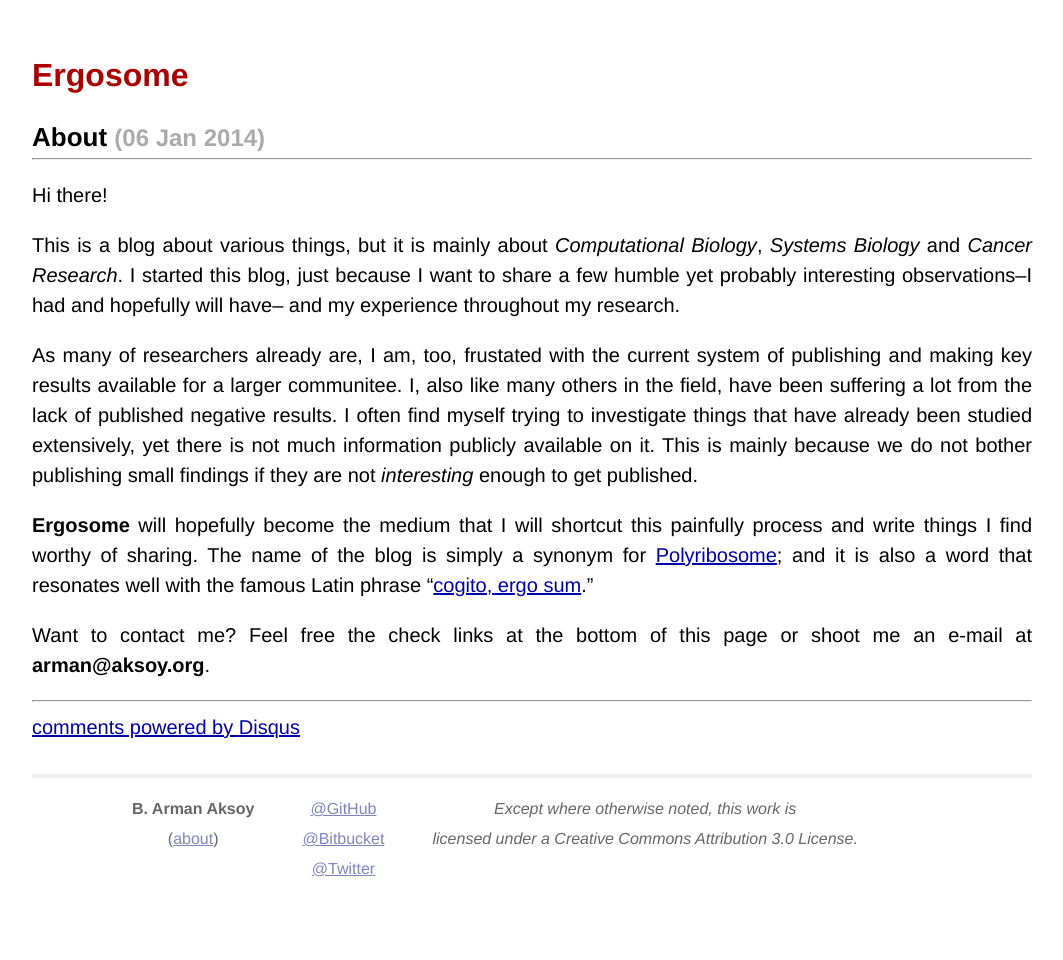
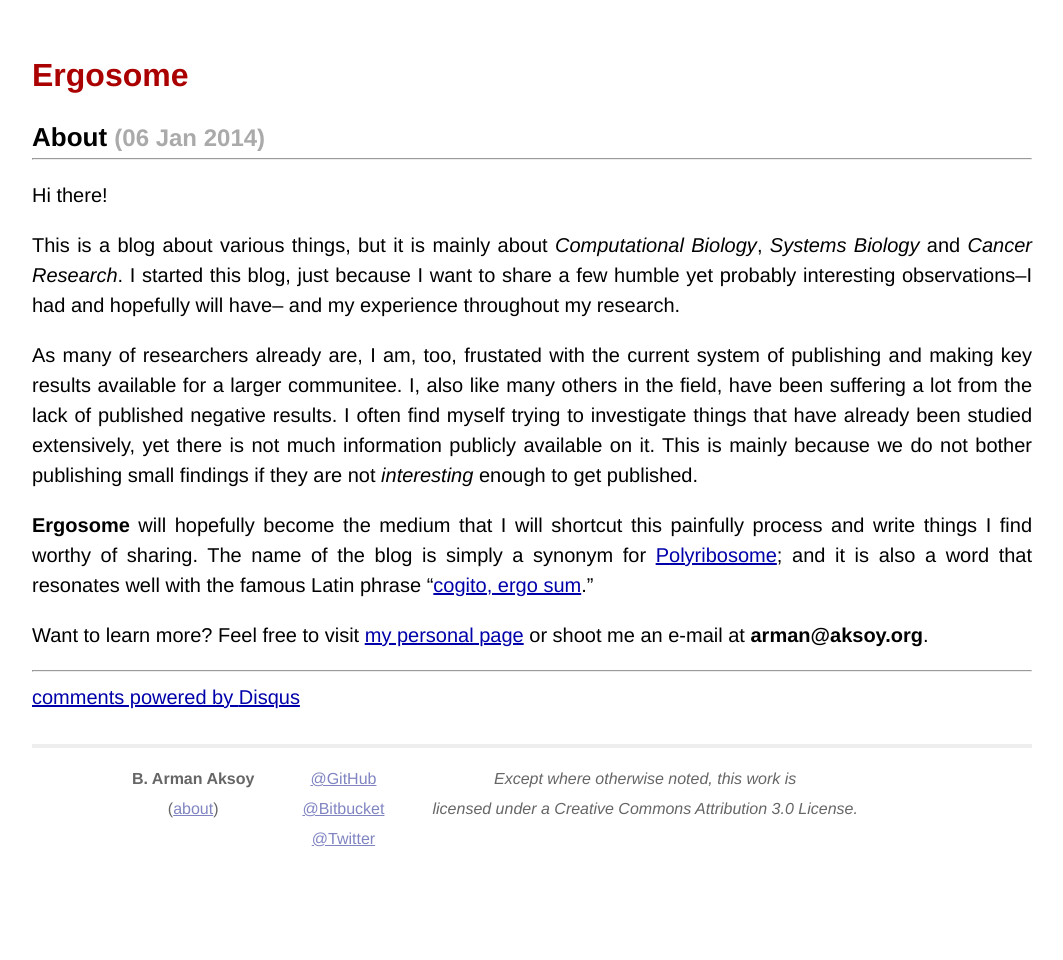
Before and after one commit to armish/ergosome, a Jekyll site: the page built from _posts/2014-01-06-about.markdown, in a window 1280 px wide. Shown: the whole page, without its empty margins (108-1171 px from the left). Built offline with Jekyll 4.4.1, drawn with Linux system fonts in a browser that asks for light colours; Markdown is read by kramdown in place of the engine named in the settings; comment, search, counter and statistics services are not loaded.

Commit message:
add new personal web page into the about page.

```diff
--- a/_posts/2014-01-06-about.markdown
+++ b/_posts/2014-01-06-about.markdown
@@ -20,7 +20,7 @@ This is mainly because we do not bother publishing small findings if they are no
 The name of the blog is simply a synonym for [Polyribosome][wikipoly];
 and it is also a word that resonates well with the famous Latin phrase "[cogito, ergo sum][wikicogito]."
 
-Want to contact me? Feel free the check links at the bottom of this page or shoot me an e-mail at **arman@aksoy.org**.
+Want to learn more? Feel free to visit <a href="http://arman.aksoy.org">my personal page</a> or shoot me an e-mail at **arman@aksoy.org**.
 
 [wikipoly]: https://en.wikipedia.org/wiki/Polysome
 [wikicogito]: http://en.wikipedia.org/wiki/Cogito_ergo_sum
```
